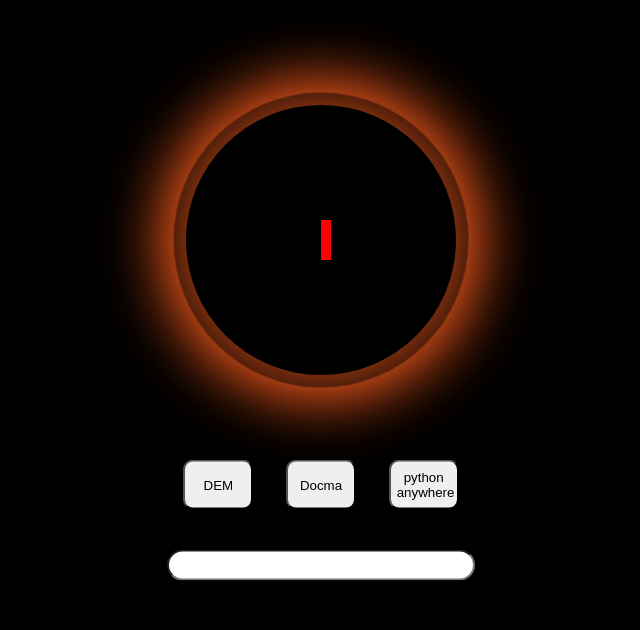
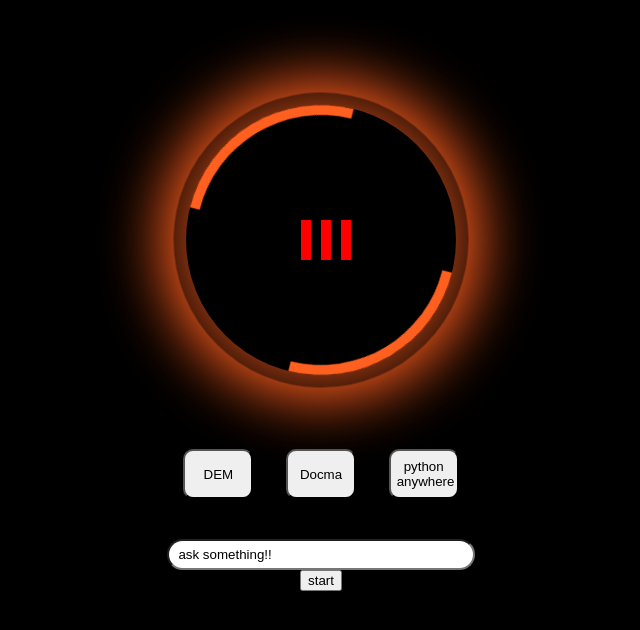
Before and after one commit to ARCSERVERZ1/AURA_MK2, a Django app: page /home/ in a window 1280 px wide. Shown: the top 630 px of the page, without its empty margins (319-959 px from the left). Run offline with Django 4.2, Linux system fonts and the light colour scheme.

Commit message:
home page ajax call added for Aigic

```diff
--- a/AURA_MK2/views.py
+++ b/AURA_MK2/views.py
@@ -49,5 +49,6 @@
     return render(request, 'Login.html')
 
 def home_page(request):
+
     diagnostics()
     return render(request, "home.html")
--- a/Templates/dem_dashboard.html
+++ b/Templates/dem_dashboard.html
@@ -429,7 +429,6 @@
                                 });
 
     }
-
     function runDataLog(){
         console.log("run-datalog");
         alert("this functionality not available right now");
--- a/Templates/home.html
+++ b/Templates/home.html
@@ -12,8 +12,12 @@
 </head>
 <body>
 <div class="concentric-circles">
-     <div class = "voice-line"></div>
-    <div class = "voice-line"></div>
+     <div class = "">
+         <div class = "voice-line"></div>
+         <div class = "voice-line"></div>
+         <div class = "voice-line"></div>
+     </div>
+
   <div class="circle"></div>
   <div class="circle"></div>
   <div class="circle"></div>
@@ -25,7 +29,8 @@
         <button onclick="goto('/doc_manager/')">Docma</button>
         <button onclick="goto('https://www.pythonanywhere.com/user/ServerAura/')">python anywhere</button>
     </div>
-     <input type = text >
+     <input type = text id = 'convert_text' >
+    <button id = 'speakA'>start</button>
 </div>
 
 
@@ -34,10 +39,91 @@
 
 <script>
 
+    function changeBackgroundColor(colour) {
+    var rootStyle = document.documentElement.style;
+    rootStyle.setProperty('--arc_color', colour);
+
+}
+
+
     function goto(path){
-
      window.location.href = path;
-
     }
 
+convert_text.value = "  ask something!!";
+
+speakA.addEventListener('click',function(){
+var speech = true;
+var finalword;
+
+changeBackgroundColor('blue');
+
+window.SpeechRecognition = window.webkitSpeechRecognition;
+ const recognition = new SpeechRecognition();
+recognition.interimResults = true; ;
+recognition.addEventListener('result', e=>{
+const transcript = Array.from(e.results)
+.map(result =>result[0])
+.map(result => result.transcript)
+convert_text.value =transcript;
+})
+
+
+recognition.onresult = function(event) {
+  for (let i = event.resultIndex; i < event.results.length; i++) {
+    if (event.results[i].isFinal) {
+      const transcription = event.results[i][0].transcript;
+     // console.log('Final transcription: ' + transcription);
+      finalword = transcription;
+      //stopRecognition();
+    }
+  }
+  // start or reset the timer when a new result is received
+  //clearTimeout(timer);
+  //timer = setTimeout(stopRecognition, maxSpeechTime);
+
+};
+
+recognition.onerror = function(event) {
+  console.error(event.error);
+ // stopRecognition();
+};
+
+recognition.onend = function() {
+  console.log('Speech recognition has ended.');
+  convert_text.value = finalword;
+  get_output(finalword);
+  changeBackgroundColor('pink');
+
+};
+if(speech = true){
+recognition.start();
+}
+})
+
+
+function get_output(req){
+
+var aigic_url = "https://algic.pythonanywhere.com/gemeni/";
+
+var jsonData ={
+ "ask": req
+};
+
+console.log(jsonData);
+
+fetch(aigic_url , {
+    method:'POST',
+    headers:{ 'Content-Type': 'application/json'},
+    body: JSON.stringify(jsonData)
+})
+.then(response => response.json())
+.then(data => {
+         alert(data.response);
+});
+
+
+
+}
+
 </script>
--- a/assets/Aura_home/jarvis.css
+++ b/assets/Aura_home/jarvis.css
@@ -111,17 +111,24 @@
 .voice-line:nth-child(1) {
   width: 10px;
   height: 40px;
-  transform: translate(50%, -50%);
+  transform: translate(0%, -50%);
   animation:updown 2s  ease-in-out;
   }
 
 
-.voice-line:nth-child(1) {
+.voice-line:nth-child(2) {
   width: 10px;
   height: 40px;
-  transform: translate(0%, -50%);
+  transform: translate(-200%, -50%);
   animation:updown 2s  ease-in-out;
   }
+
+.voice-line:nth-child(3) {
+width: 10px;
+height: 40px;
+transform: translate(200%, -50%);
+animation:updown 2s  ease-in-out;
+}
 
 .voice-bar {
 
```
